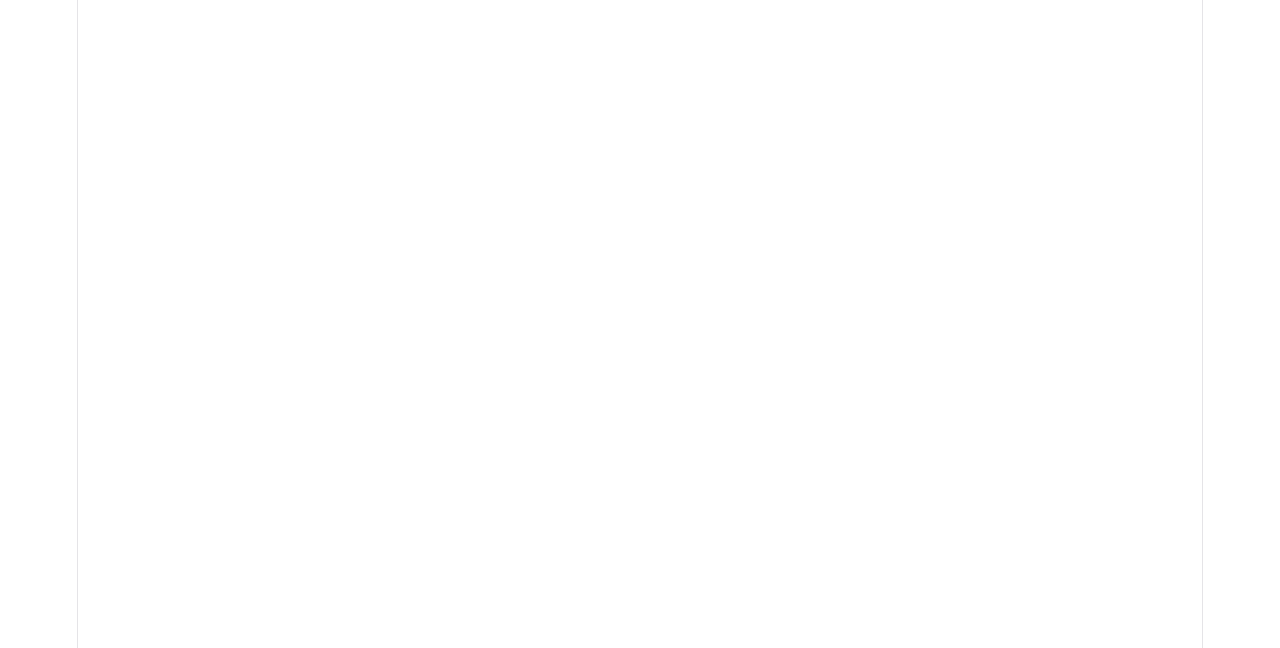
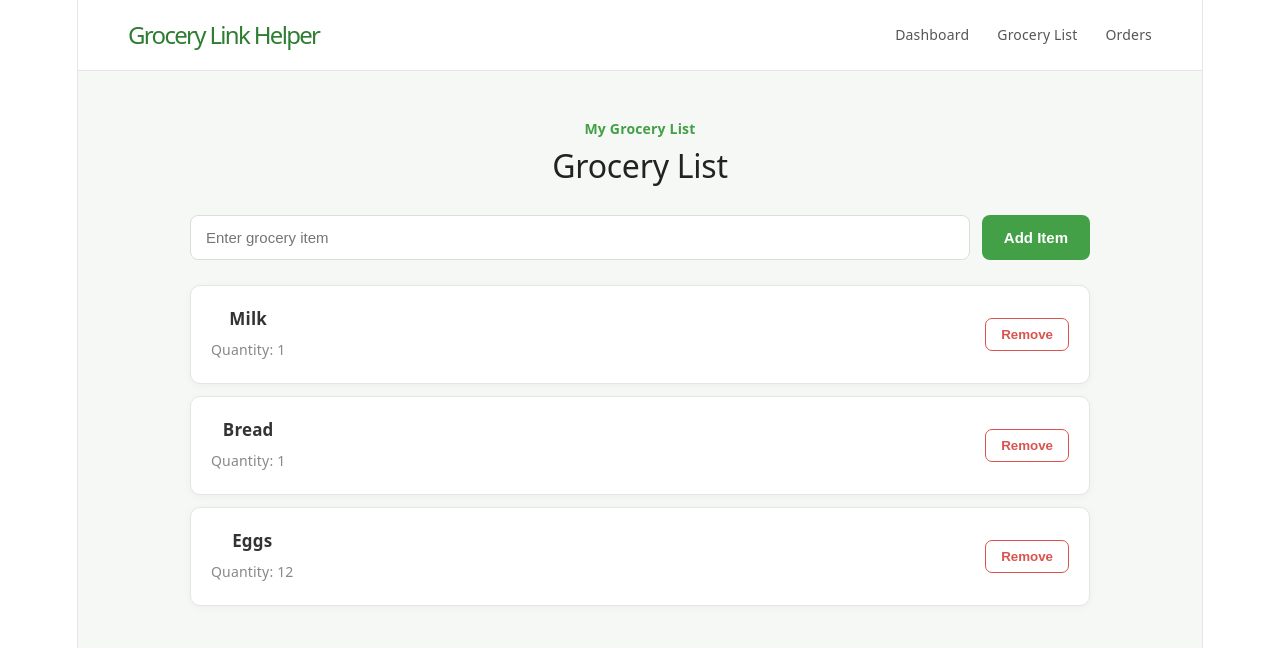
Before and after one commit to flitoo/grocery-link-helper, a React app in the folder frontend/: page /grocery-list in a window 1280 px wide. Before the commit this address had no page. Shown: the top 648 px of the page. Built offline with nearby package versions, Linux system fonts and the light colour scheme; the HTML template or start-up script is replaced by a standard one.

Commit message:
Build grocery list screen

```diff
--- a/frontend/src/App.jsx
+++ b/frontend/src/App.jsx
@@ -2,6 +2,7 @@ import { Routes, Route } from "react-router";
 import Login from "./pages/Login";
 import ForgotPassword from "./pages/ForgotPassword";
 import CustomerDashboard from "./pages/CustomerDashboard";
+import GroceryList from "./pages/GroceryList";
 
 function App() {
   return (
@@ -9,6 +10,7 @@ function App() {
       <Route path="/" element={<Login />} />
       <Route path="/forgot-password" element={<ForgotPassword />} />
       <Route path="/dashboard" element={<CustomerDashboard />} />
+      <Route path="/grocery-list" element={<GroceryList />} />
     </Routes>
   );
 }
--- a/frontend/src/pages/CustomerDashboard.css
+++ b/frontend/src/pages/CustomerDashboard.css
@@ -147,15 +147,23 @@
 }
 
 .card-button {
+  display: block;
   width: 100%;
   margin-top: 22px;
-  padding: 11px;
+  padding: 11px 0;
   border: 1px solid #43a047;
   border-radius: 7px;
   background: white;
   color: #2e7d32;
   font-weight: 600;
+  text-align: center;
+  text-decoration: none;
   cursor: pointer;
+  box-sizing: border-box;
+}
+
+.card-button:hover {
+  background: #e8f5e9;
 }
 
 .card-button:hover {
--- a/frontend/src/pages/CustomerDashboard.jsx
+++ b/frontend/src/pages/CustomerDashboard.jsx
@@ -1,3 +1,4 @@
+import { Link } from "react-router";
 import "./CustomerDashboard.css";
 
 function CustomerDashboard() {
@@ -13,12 +14,12 @@ function CustomerDashboard() {
           Grocery Link Helper
         </div>
 
-        <nav className="dashboard-nav">
-          <a href="#">Dashboard</a>
-          <a href="#">Grocery List</a>
-          <a href="#">Orders</a>
-          <button className="logout-button">Logout</button>
-        </nav>
+<nav className="dashboard-nav">
+  <Link to="/dashboard">Dashboard</Link>
+  <Link to="/grocery-list">Grocery List</Link>
+  <a href="#">Orders</a>
+  <button className="logout-button">Logout</button>
+</nav>
       </header>
 
       <main className="dashboard-content">
@@ -48,9 +49,9 @@ function CustomerDashboard() {
               <span>Items in your list</span>
             </div>
 
-            <button className="card-button">
-              View Grocery List
-            </button>
+ <Link to="/grocery-list" className="card-button">
+  View Grocery List
+</Link>
           </div>
 
           <div className="dashboard-card">
--- /dev/null
+++ b/frontend/src/pages/GroceryList.css
@@ -0,0 +1,185 @@
+.grocery-page {
+  min-height: 100vh;
+  background: #f5f8f5;
+  color: #222;
+}
+
+/* Header */
+.grocery-header {
+  height: 70px;
+  padding: 0 50px;
+  display: flex;
+  align-items: center;
+  justify-content: space-between;
+  background: white;
+  border-bottom: 1px solid #e5e5e5;
+}
+
+.grocery-header h1 {
+  margin: 0;
+  color: #2e7d32;
+  font-size: 24px;
+}
+
+.grocery-header nav {
+  display: flex;
+  gap: 28px;
+}
+
+.grocery-header nav a {
+  color: #555;
+  text-decoration: none;
+  font-size: 14px;
+  font-weight: 500;
+}
+
+.grocery-header nav a:hover {
+  color: #2e7d32;
+}
+
+/* Main */
+.grocery-content {
+  max-width: 900px;
+  margin: 0 auto;
+  padding: 45px 30px;
+}
+
+/* Title */
+.grocery-title {
+  margin-bottom: 30px;
+}
+
+.grocery-title p {
+  margin: 0 0 5px;
+  color: #43a047;
+  font-size: 14px;
+  font-weight: 600;
+}
+
+.grocery-title h2 {
+  margin: 0;
+  font-size: 32px;
+  color: #222;
+}
+
+/* Add item */
+.add-item {
+  display: flex;
+  gap: 12px;
+  margin-bottom: 25px;
+}
+
+.add-item input {
+  flex: 1;
+  padding: 13px 15px;
+  border: 1px solid #ddd;
+  border-radius: 8px;
+  background: white;
+  font-size: 15px;
+  outline: none;
+}
+
+.add-item input:focus {
+  border-color: #43a047;
+}
+
+.add-item button {
+  padding: 13px 22px;
+  border: none;
+  border-radius: 8px;
+  background: #43a047;
+  color: white;
+  font-size: 15px;
+  font-weight: 600;
+  cursor: pointer;
+}
+
+.add-item button:hover {
+  background: #2e7d32;
+}
+
+/* Grocery list */
+.grocery-list {
+  display: flex;
+  flex-direction: column;
+  gap: 12px;
+}
+
+.grocery-item {
+  display: flex;
+  align-items: center;
+  justify-content: space-between;
+  padding: 20px;
+  background: white;
+  border: 1px solid #e5e5e5;
+  border-radius: 10px;
+  box-shadow: 0 2px 8px rgba(0, 0, 0, 0.04);
+}
+
+.grocery-item h3 {
+  margin: 0 0 5px;
+  color: #333;
+  font-size: 17px;
+}
+
+.grocery-item p {
+  margin: 0;
+  color: #888;
+  font-size: 14px;
+}
+
+.grocery-item button {
+  padding: 8px 15px;
+  border: 1px solid #d9534f;
+  border-radius: 7px;
+  background: white;
+  color: #d9534f;
+  font-weight: 600;
+  cursor: pointer;
+}
+
+.grocery-item button:hover {
+  background: #fff1f1;
+}
+
+/* Empty list */
+.empty-list {
+  padding: 45px 20px;
+  text-align: center;
+  background: white;
+  border: 1px solid #e5e5e5;
+  border-radius: 12px;
+}
+
+.empty-list h3 {
+  margin: 0 0 8px;
+  color: #333;
+}
+
+.empty-list p {
+  margin: 0;
+  color: #888;
+}
+
+/* Responsive */
+@media (max-width: 768px) {
+  .grocery-header {
+    padding: 0 20px;
+  }
+
+  .grocery-header nav {
+    display: none;
+  }
+
+  .grocery-content {
+    padding: 30px 20px;
+  }
+
+  .add-item {
+    flex-direction: column;
+  }
+
+  .add-item button {
+    width: 100%;
+  }
+}
--- /dev/null
+++ b/frontend/src/pages/GroceryList.jsx
@@ -0,0 +1,91 @@
+import { useState } from "react";
+import "./GroceryList.css";
+
+function GroceryList() {
+  const [items, setItems] = useState([
+    { id: 1, name: "Milk", quantity: 1 },
+    { id: 2, name: "Bread", quantity: 1 },
+    { id: 3, name: "Eggs", quantity: 12 },
+  ]);
+
+  const [newItem, setNewItem] = useState("");
+
+  const handleAddItem = () => {
+    if (!newItem.trim()) {
+      return;
+    }
+
+    const item = {
+      id: Date.now(),
+      name: newItem,
+      quantity: 1,
+    };
+
+    setItems([...items, item]);
+    setNewItem("");
+  };
+
+  const handleRemoveItem = (id) => {
+    setItems(items.filter((item) => item.id !== id));
+  };
+
+  return (
+    <div className="grocery-page">
+      <header className="grocery-header">
+        <h1>Grocery Link Helper</h1>
+
+        <nav>
+          <a href="/dashboard">Dashboard</a>
+          <a href="/grocery-list">Grocery List</a>
+          <a href="/orders">Orders</a>
+        </nav>
+      </header>
+
+      <main className="grocery-content">
+        <div className="grocery-title">
+          <p>My Grocery List</p>
+          <h2>Grocery List</h2>
+        </div>
+
+        <div className="add-item">
+          <input
+            type="text"
+            placeholder="Enter grocery item"
+            value={newItem}
+            onChange={(e) => setNewItem(e.target.value)}
+          />
+
+          <button onClick={handleAddItem}>
+            Add Item
+          </button>
+        </div>
+
+        <div className="grocery-list">
+          {items.length === 0 ? (
+            <div className="empty-list">
+              <h3>Your grocery list is empty</h3>
+              <p>Add an item to get started.</p>
+            </div>
+          ) : (
+            items.map((item) => (
+              <div className="grocery-item" key={item.id}>
+                <div>
+                  <h3>{item.name}</h3>
+                  <p>Quantity: {item.quantity}</p>
+                </div>
+
+                <button
+                  onClick={() => handleRemoveItem(item.id)}
+                >
+                  Remove
+                </button>
+              </div>
+            ))
+          )}
+        </div>
+      </main>
+    </div>
+  );
+}
+
+export default GroceryList;
```
